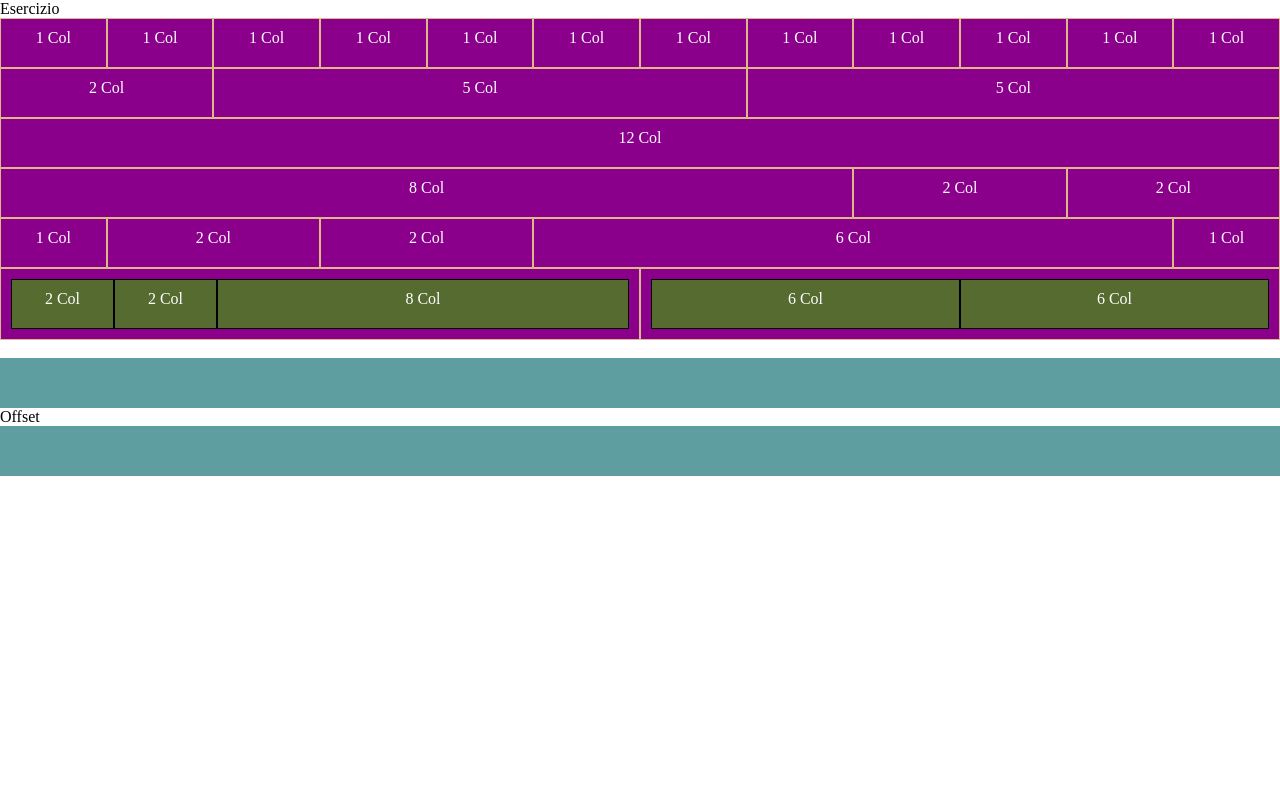
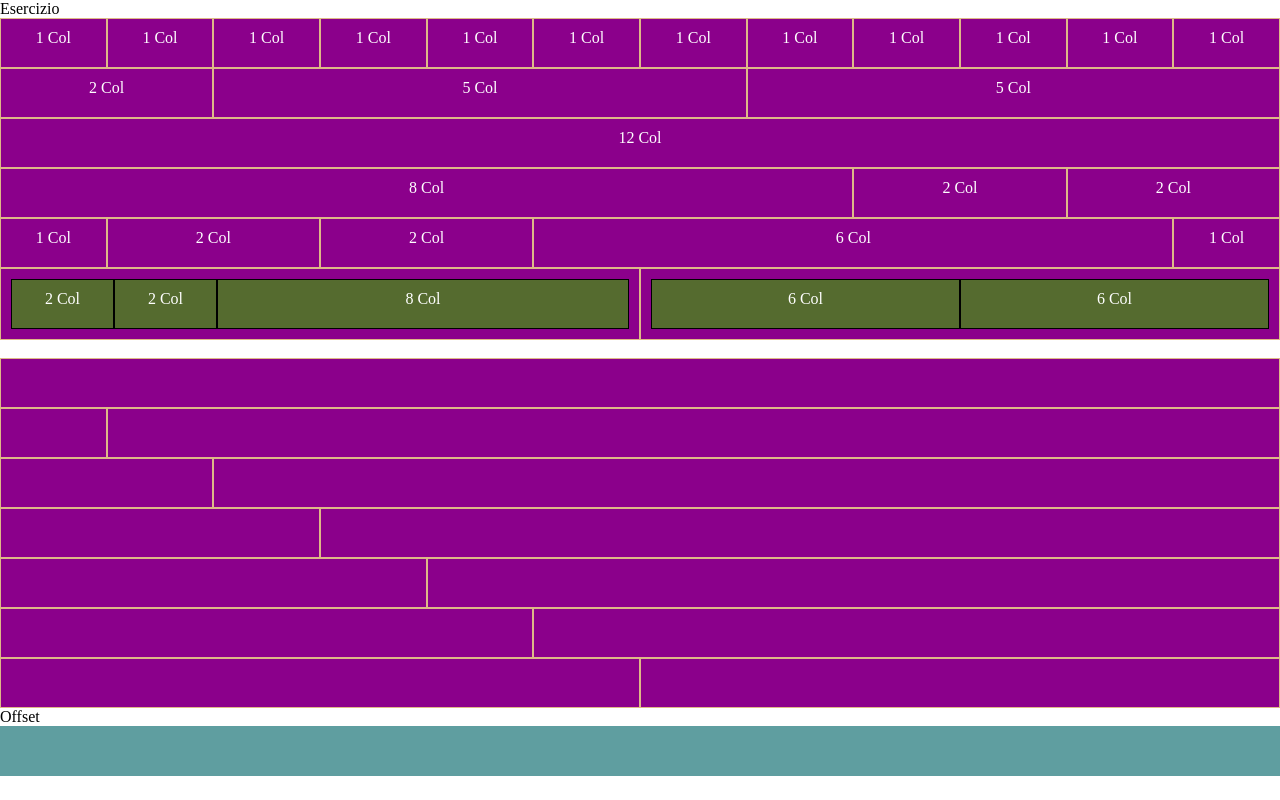
Before and after one commit to yuribertoli/html-css-12bool, a plain HTML site: page index.html in a window 1280 px wide. Drawn offline with Linux system fonts and the light colour scheme.

Commit message:
seconda parte

```diff
--- a/index.html
+++ b/index.html
@@ -13,6 +13,7 @@
 
     <span>Esercizio</span>
 
+    <!-- PRIMO CONTENITORE -->
     <div class="container-fluid">
 
         <div class="row">
@@ -74,10 +75,43 @@
 
     <br>
 
+    <!-- SECONDO CONTENITORE -->
     <div class="container-fluid">
+
         <div class="row">
+            <div class="box col-12"></div>
+        </div>
 
+        <div class="row">
+            <div class="box col-1"></div>
+            <div class="box col-11"></div>
         </div>
+
+        <div class="row">
+            <div class="box col-2"></div>
+            <div class="box col-10"></div>
+        </div>
+
+        <div class="row">
+            <div class="box col-3"></div>
+            <div class="box col-9"></div>
+        </div>
+
+        <div class="row">
+            <div class="box col-4"></div>
+            <div class="box col-8"></div>
+        </div>
+
+        <div class="row">
+            <div class="box col-5"></div>
+            <div class="box col-7"></div>
+        </div>
+
+        <div class="row">
+            <div class="box col-6"></div>
+            <div class="box col-6"></div>
+        </div>
+
     </div>
 
     <span>Offset</span>
```
